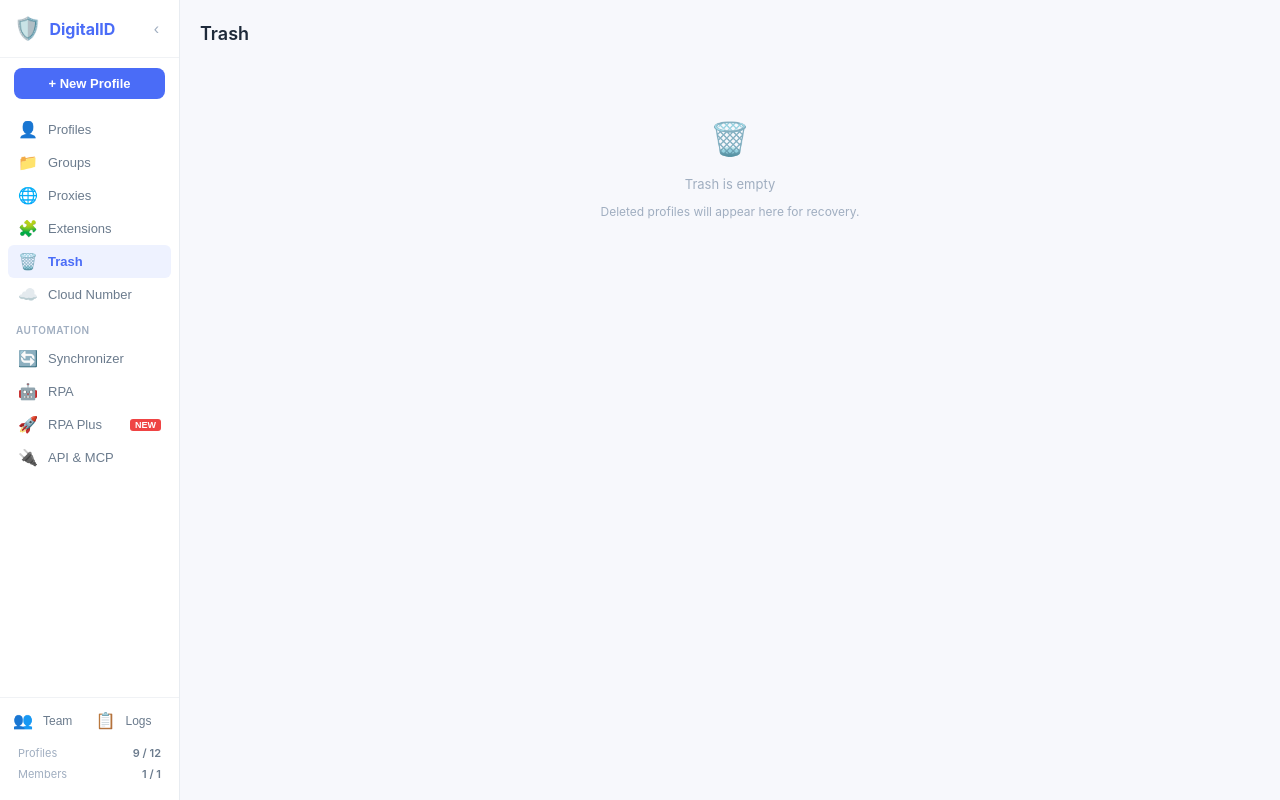
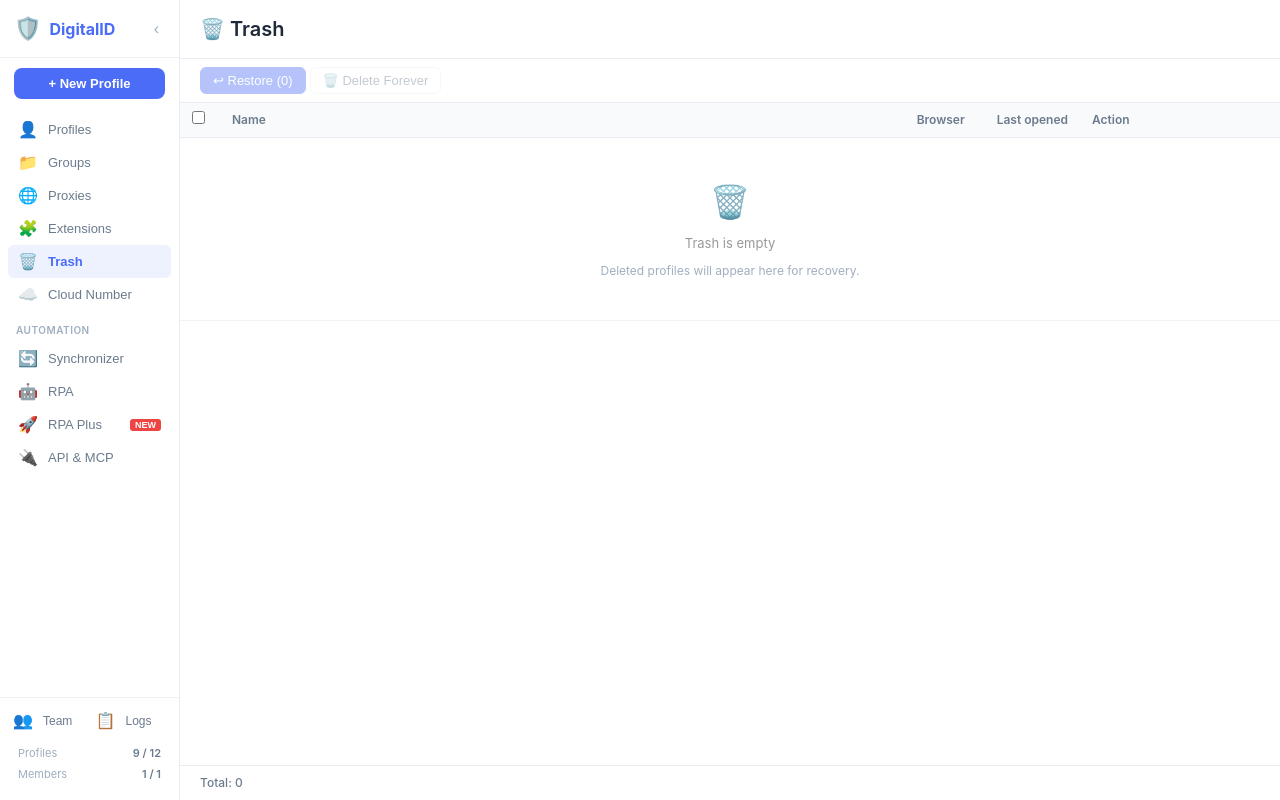
Before and after one commit to thaitu1806/kbrowser, a React (Vite) app: page / in a window 1280 px wide. Both pictures are taken after a click on the button "🗑️ Trash". Built offline with nearby package versions, Linux system fonts and the light colour scheme.

Commit message:
feat: implement soft delete with trash - restore and permanent delete support

```diff
--- a/src/main/preload.ts
+++ b/src/main/preload.ts
@@ -17,6 +17,9 @@ contextBridge.exposeInMainWorld('electronAPI', {
   },
   closeProfile: (id: string) => ipcRenderer.invoke('profile:close', id),
   deleteProfile: (id: string) => ipcRenderer.invoke('profile:delete', id),
+  restoreProfile: (id: string) => ipcRenderer.invoke('profile:restore', id),
+  permanentDeleteProfile: (id: string) => ipcRenderer.invoke('profile:permanentDelete', id),
+  listDeletedProfiles: () => ipcRenderer.invoke('profile:listDeleted'),
   updateProfile: (id: string, config: unknown) => ipcRenderer.invoke('profile:update', id, config),
   getProfileCookies: (id: string) => ipcRenderer.invoke('profile:getCookies', id),
   getProfileTabs: (id: string) => ipcRenderer.invoke('profile:getTabs', id),
--- a/src/renderer/electron-api.d.ts
+++ b/src/renderer/electron-api.d.ts
@@ -19,6 +19,9 @@ interface ElectronAPI {
   onOpenStatus(callback: (data: { profileId: string; status: string; message: string }) => void): void;
   closeProfile(id: string): Promise<void>;
   deleteProfile(id: string): Promise<void>;
+  restoreProfile(id: string): Promise<void>;
+  permanentDeleteProfile(id: string): Promise<void>;
+  listDeletedProfiles(): Promise<ProfileSummary[]>;
   updateProfile(id: string, config: Partial<ProfileConfig>): Promise<Profile>;
   getProfileCookies(id: string): Promise<string>;
   getProfileTabs(id: string): Promise<string>;
--- a/src/renderer/pages/TrashPage.tsx
+++ b/src/renderer/pages/TrashPage.tsx
@@ -1,15 +1,202 @@
+import { useState, useEffect, useCallback } from 'react';
+import type { ProfileSummary } from '@shared/types';
+
+const api = typeof window !== 'undefined' ? window.electronAPI : null;
+
 export default function TrashPage() {
+  const [profiles, setProfiles] = useState<ProfileSummary[]>([]);
+  const [loading, setLoading] = useState(true);
+  const [selectedIds, setSelectedIds] = useState<Set<string>>(new Set());
+
+  const loadTrash = useCallback(async () => {
+    setLoading(true);
+    try {
+      if (api?.listDeletedProfiles) {
+        const list = await api.listDeletedProfiles();
+        setProfiles(list);
+      }
+    } catch {
+      // ignore
+    } finally {
+      setLoading(false);
+    }
+  }, []);
+
+  useEffect(() => {
+    loadTrash();
+  }, [loadTrash]);
+
+  const toggleSelect = (id: string) => {
+    setSelectedIds((prev) => {
+      const next = new Set(prev);
+      if (next.has(id)) next.delete(id); else next.add(id);
+      return next;
+    });
+  };
+
+  const toggleSelectAll = () => {
+    if (selectedIds.size === profiles.length) {
+      setSelectedIds(new Set());
+    } else {
+      setSelectedIds(new Set(profiles.map((p) => p.id)));
+    }
+  };
+
+  const handleRestore = async (id: string) => {
+    try {
+      if (api?.restoreProfile) {
+        await api.restoreProfile(id);
+        await loadTrash();
+      }
+    } catch (err: unknown) {
+      alert(err instanceof Error ? err.message : 'Failed to restore profile');
+    }
+  };
+
+  const handlePermanentDelete = async (id: string) => {
+    if (!confirm('Permanently delete this profile? This cannot be undone.')) return;
+    try {
+      if (api?.permanentDeleteProfile) {
+        await api.permanentDeleteProfile(id);
+        await loadTrash();
+      }
+    } catch (err: unknown) {
+      alert(err instanceof Error ? err.message : 'Failed to delete profile');
+    }
+  };
+
+  const handleBatchRestore = async () => {
+    for (const id of selectedIds) {
+      try {
+        if (api?.restoreProfile) await api.restoreProfile(id);
+      } catch { /* skip */ }
+    }
+    setSelectedIds(new Set());
+    await loadTrash();
+  };
+
+  const handleBatchDelete = async () => {
+    if (!confirm(`Permanently delete ${selectedIds.size} profiles? This cannot be undone.`)) return;
+    for (const id of selectedIds) {
+      try {
+        if (api?.permanentDeleteProfile) await api.permanentDeleteProfile(id);
+      } catch { /* skip */ }
+    }
+    setSelectedIds(new Set());
+    await loadTrash();
+  };
+
+  const handleEmptyTrash = async () => {
+    if (!confirm('Permanently delete ALL profiles in trash? This cannot be undone.')) return;
+    for (const p of profiles) {
+      try {
+        if (api?.permanentDeleteProfile) await api.permanentDeleteProfile(p.id);
+      } catch { /* skip */ }
+    }
+    setSelectedIds(new Set());
+    await loadTrash();
+  };
+
   return (
-    <div className="page" style={{ padding: 20 }}>
-      <div className="section-header">
-        <h2>Trash</h2>
+    <div className="profiles-page">
+      <div className="page-header">
+        <h1 className="page-title">🗑️ Trash</h1>
+        <div className="header-actions">
+          {profiles.length > 0 && (
+            <button className="btn btn-danger btn-sm" onClick={handleEmptyTrash}>
+              Empty Trash
+            </button>
+          )}
+        </div>
       </div>
-      <div className="empty-state">
-        <p style={{ fontSize: 32, marginBottom: 12 }}>🗑️</p>
-        <p>Trash is empty</p>
-        <p style={{ fontSize: 12, color: '#a0aec0', marginTop: 8 }}>
-          Deleted profiles will appear here for recovery.
-        </p>
+
+      {/* Action Bar */}
+      <div className="profiles-action-bar">
+        <div className="action-bar-left">
+          <button
+            className="action-btn action-btn-primary"
+            onClick={handleBatchRestore}
+            disabled={selectedIds.size === 0}
+          >
+            ↩ Restore ({selectedIds.size})
+          </button>
+          <button
+            className="action-btn"
+            onClick={handleBatchDelete}
+            disabled={selectedIds.size === 0}
+          >
+            🗑️ Delete Forever
+          </button>
+        </div>
+      </div>
+
+      {loading && <div className="loading-bar">Loading trash...</div>}
+
+      <div className="profiles-table-container">
+        <table className="profiles-table">
+          <thead>
+            <tr>
+              <th className="col-checkbox">
+                <input
+                  type="checkbox"
+                  checked={selectedIds.size === profiles.length && profiles.length > 0}
+                  onChange={toggleSelectAll}
+                />
+              </th>
+              <th className="col-name">Name</th>
+              <th className="col-platform">Browser</th>
+              <th className="col-lastop">Last opened</th>
+              <th className="col-action" style={{ width: 200 }}>Action</th>
+            </tr>
+          </thead>
+          <tbody>
+            {profiles.length === 0 && !loading && (
+              <tr>
+                <td colSpan={5} style={{ textAlign: 'center', padding: 40, color: '#999' }}>
+                  <p style={{ fontSize: 32, marginBottom: 8 }}>🗑️</p>
+                  <p>Trash is empty</p>
+                  <p style={{ fontSize: 12, color: '#a0aec0', marginTop: 8 }}>
+                    Deleted profiles will appear here for recovery.
+                  </p>
+                </td>
+              </tr>
+            )}
+            {profiles.map((profile) => (
+              <tr key={profile.id} className={selectedIds.has(profile.id) ? 'selected' : ''}>
+                <td className="col-checkbox">
+                  <input
+                    type="checkbox"
+                    checked={selectedIds.has(profile.id)}
+                    onChange={() => toggleSelect(profile.id)}
+                  />
+                </td>
+                <td className="col-name">
+                  <span className="profile-name-text">{profile.name}</span>
+                </td>
+                <td className="col-platform">
+                  <span className="browser-type-label">
+                    {profile.browserType === 'chromium' ? '🌐 Sun' : '🦊 Flower'}
+                  </span>
+                </td>
+                <td className="col-lastop">
+                  {profile.lastUsedAt ? new Date(profile.lastUsedAt).toLocaleDateString() : '—'}
+                </td>
+                <td className="col-action">
+                  <button className="btn btn-sm" style={{ marginRight: 6 }} onClick={() => handleRestore(profile.id)}>
+                    ↩ Restore
+                  </button>
+                  <button className="btn btn-danger btn-sm" onClick={() => handlePermanentDelete(profile.id)}>
+                    Delete Forever
+                  </button>
+                </td>
+              </tr>
+            ))}
+          </tbody>
+        </table>
+      </div>
+
+      <div className="profiles-footer">
+        <span className="total-count">Total: {profiles.length}</span>
       </div>
     </div>
   );
```
Also changed, not shown: src/main/database/index.ts (+18 -0 lines), src/main/ipc-handlers.ts (+22 -0 lines), src/main/services/profile-manager/profile-manager.ts (+72 -15 lines).
